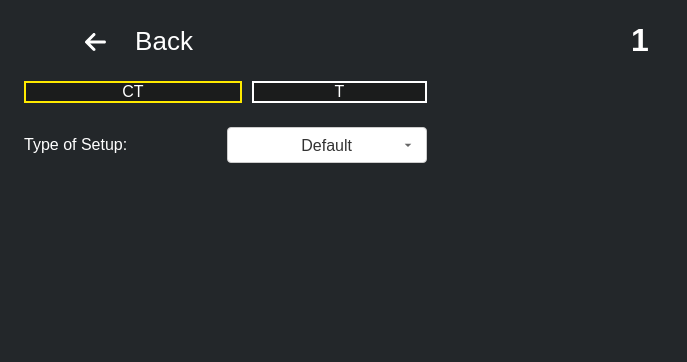
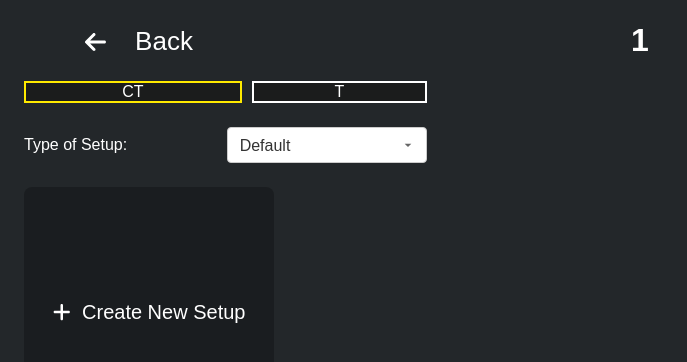
Before and after one commit to ghettobirdcs/duality-web, a React (Create React App) app: page /maps/1 in a window 1280 px wide. Shown: the top 362 px of the page, without its empty margins (0-687 px from the left). Built offline with nearby package versions, Linux system fonts and the light colour scheme; a web font is replaced by a local one.

Commit message:
Create setup button

```diff
--- a/src/App.css
+++ b/src/App.css
@@ -7,7 +7,6 @@
   text-decoration: none;
   list-style: none;
   font-family: "Winky Rough", sans-serif;
-  overflow: hidden;
 }
 
 body {
--- a/src/App.js
+++ b/src/App.js
@@ -14,9 +14,10 @@ import {
   faComment,
   faXmark,
   faArrowLeft,
+  faPlus,
 } from "@fortawesome/free-solid-svg-icons";
 
-library.add(faXmark, faComment, faArrowLeft);
+library.add(faXmark, faComment, faArrowLeft, faPlus);
 
 function App() {
   // TODO: Responsiveness
--- /dev/null
+++ b/src/pages/Home/Home.css
@@ -0,0 +1,3 @@
+body {
+	overflow: hidden;
+}
--- a/src/pages/Home/Home.jsx
+++ b/src/pages/Home/Home.jsx
@@ -1,4 +1,5 @@
 import React, { useState } from "react";
+import "./Home.css";
 
 import AuthModal from "../../components/AuthModal/AuthModal";
 import Navbar from "../../components/Navbar/Navbar";
--- a/src/pages/maps/[[mapName]]/Map.css
+++ b/src/pages/maps/[[mapName]]/Map.css
@@ -78,7 +78,6 @@
 	background-position: right 10px center;
 	background-size: 16px 16px;
 	transition: border-color 0.2s ease-in-out;
-	text-align: center;
 }
 
 .setup-type__dropdown select:focus {
@@ -86,13 +85,53 @@
 	border-color: #999;
 }
 
-/* } */
-/* } */
-/* } */
-/* } */
-/* } */
-/* } */
-/* } */
-/* } */
-/* } */
-/* } */
+.setups__list {
+	padding: 0 24px;
+	overflow: visible;
+}
+
+.setup {
+	width: 250px;
+	height: 250px;
+	background-color: rgba(0, 0, 0, 0.25);
+	border-radius: 8px;
+	display: flex;
+	align-items: center;
+	justify-content: center;
+	cursor: pointer;
+	transform-origin: center;
+	transition: all 300ms ease;
+}
+
+.setup p {
+	padding-left: 12px;
+	font-size: 20px;
+}
+
+.setup:hover {
+	transform: scale(1.05);
+}
+
+.create-setup__icon {
+	color: #fff;
+}
+
+.setup__form {
+	display: flex;
+	align-items: center;
+}
+
+.setup__form p {
+	font-size: 28px;
+	margin-left: 24px;
+}
+
+.setup__title {
+	max-width: 400px;
+	width: 90%;
+	height: 50px;
+	font-size: 32px;
+	margin: 0 24px;
+	padding-left: 12px;
+	border-radius: 10px;
+}
--- a/src/pages/maps/[[mapName]]/Map.jsx
+++ b/src/pages/maps/[[mapName]]/Map.jsx
@@ -8,6 +8,8 @@ const Map = () => {
   const { mapName } = useParams();
   const [side, setSide] = useState("CT");
   const [setupType, setSetupType] = useState("default");
+  const [currentSetup, setCurrentSetup] = useState(null);
+  const [title, setTitle] = useState("");
 
   const setupOptions = [
     { label: "Default", value: "default" },
@@ -22,8 +24,27 @@ const Map = () => {
   };
 
   useEffect(() => {
+    // TODO: This
     console.log("Re-render every time a setup type or setting is changed");
   }, []);
+
+  function createSetup() {
+    const setup = {
+      title: "EXAMPLE: Mid take",
+      description: "Describe what the goal of this setup is...",
+      tacmap: "url to pic database",
+      roundTime: "mid-round",
+      playerInfo: {
+        1: "First guy directions",
+        2: "Second guy directions",
+        3: "Third guy directions",
+        4: "Fourth guy directions",
+        5: "Fifth guy directions",
+      },
+    };
+    setCurrentSetup(setup);
+    console.log(setup);
+  }
 
   return (
     <div>
@@ -65,7 +86,30 @@ const Map = () => {
         </select>
       </div>
       {/* query for setups: have the user click one */}
-      {/* List of setups */}
+      {/* Create new Setup button */} {/* List of setups */}
+      {currentSetup ? (
+        <div className="setup__form">
+          <p>Title:</p>
+          <input
+            type="text"
+            className="setup__title"
+            placeholder="Name your strategy..."
+            value={title}
+            onChange={(event) => setTitle(event.target.value)}
+          />
+        </div>
+      ) : (
+        <ul className="setups__list">
+          <li className="setup" onClick={createSetup}>
+            <FontAwesomeIcon
+              icon="plus"
+              size="lg"
+              className="create-setup__icon"
+            />
+            <p>Create New Setup</p>
+          </li>
+        </ul>
+      )}
       {/*------------------------*/}
       {/* Setup Name */}
       {/* Tacmap of setup */}{" "}
```
